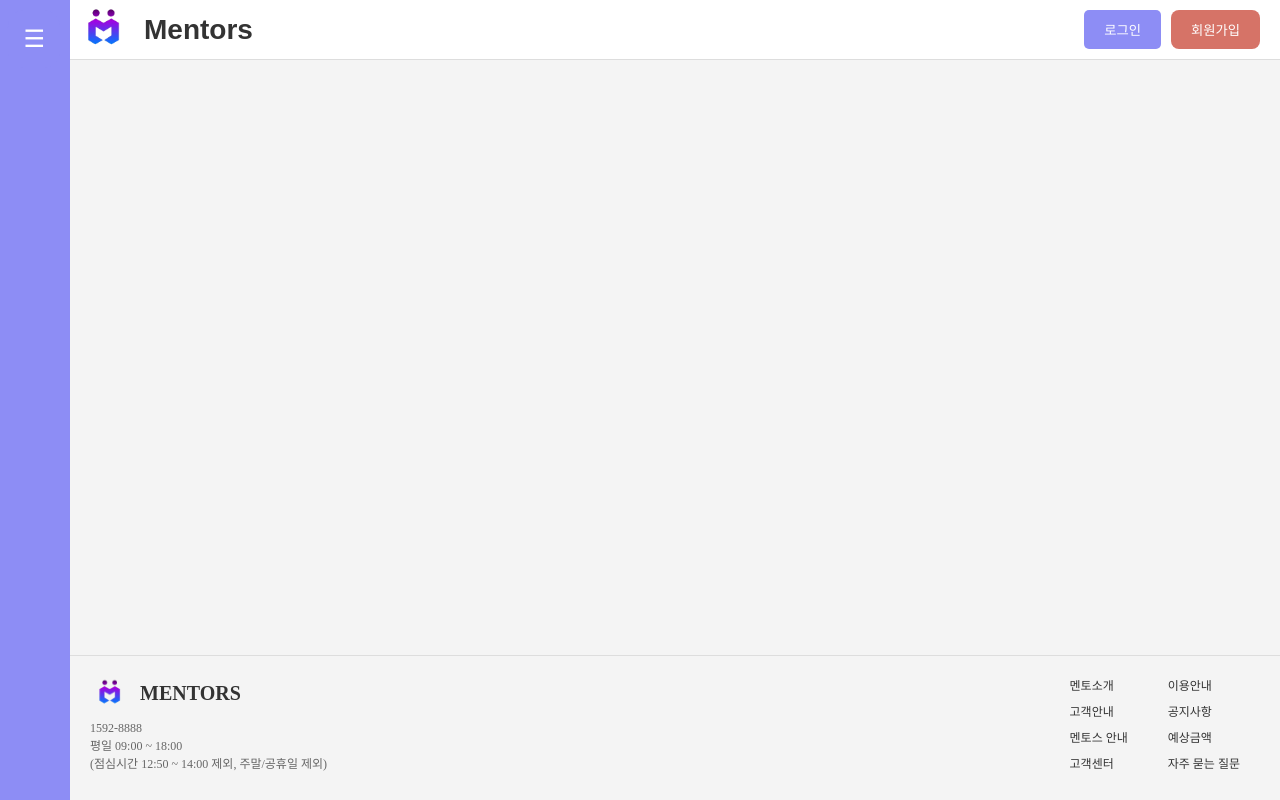
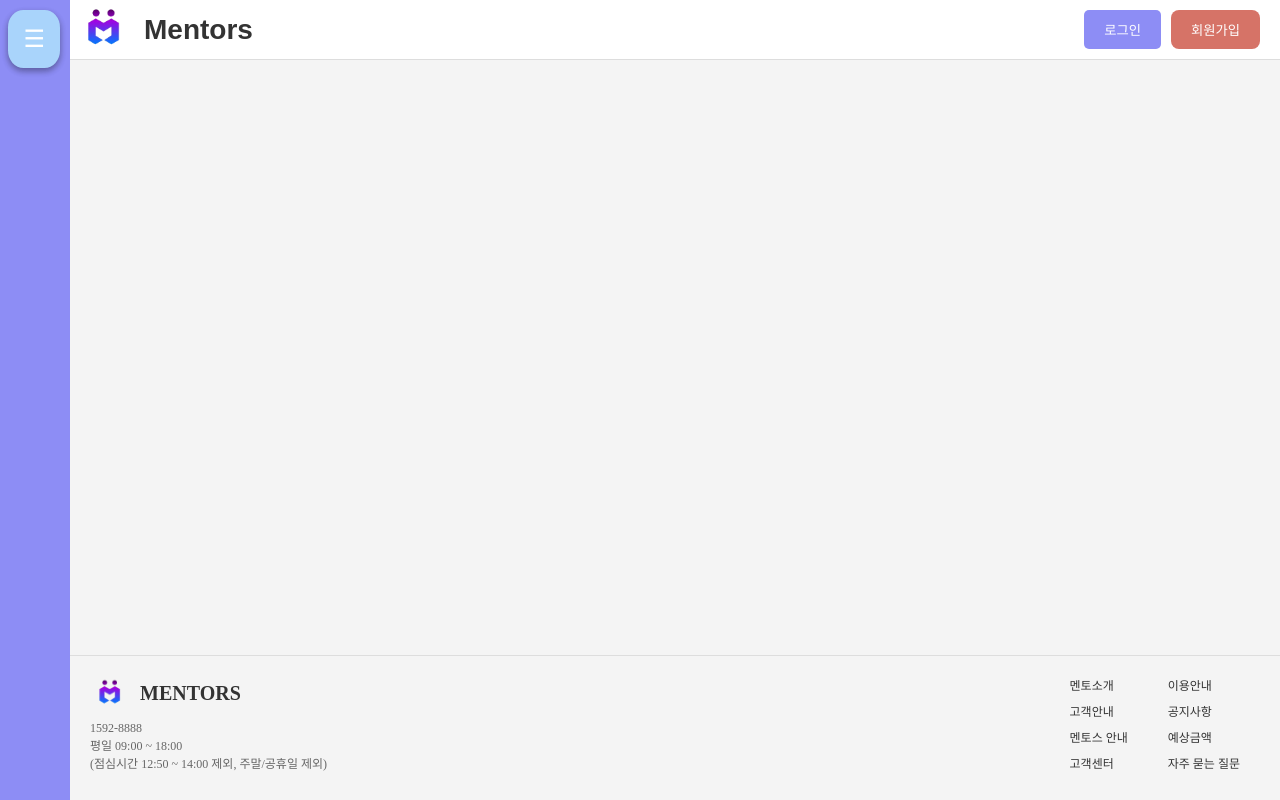
Before and after one commit to DreamCodersKR/Mentors_Front, a Vue app: page /mentors/ in a window 1280 px wide. Built offline with nearby package versions, Linux system fonts and the light colour scheme; no server answers.

Commit message:
byul : MenuButton 색상 수정

```diff
--- a/src/components/MenuButton.vue
+++ b/src/components/MenuButton.vue
@@ -31,7 +31,8 @@ export default {
 
 <style scoped>
 .menu-toggle {
-  background-color: #8d8df5;
+  box-shadow: 0 3px 6px rgba(0,0,0,0.16), 0 3px 6px rgba(0,0,0,0.23);
+  background : #A9D4FB;
   color: #fff;
   border: none;
   padding: 15px;
@@ -47,7 +48,7 @@ export default {
 }
 
 .menu-toggle:hover {
-  background-color: #6a6ad5;
+  background-color: #99CEFF;
 }
 
 .menu-toggle:focus {
```
